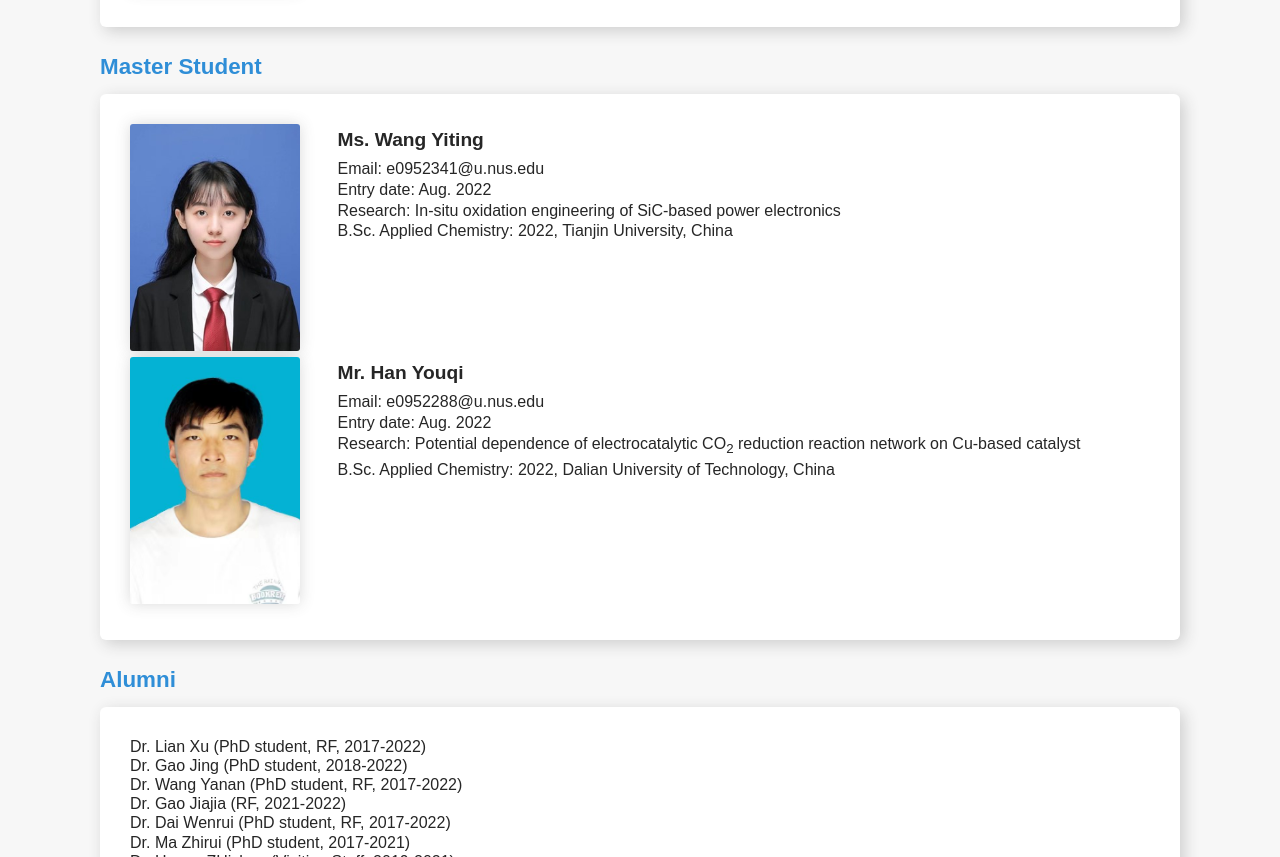
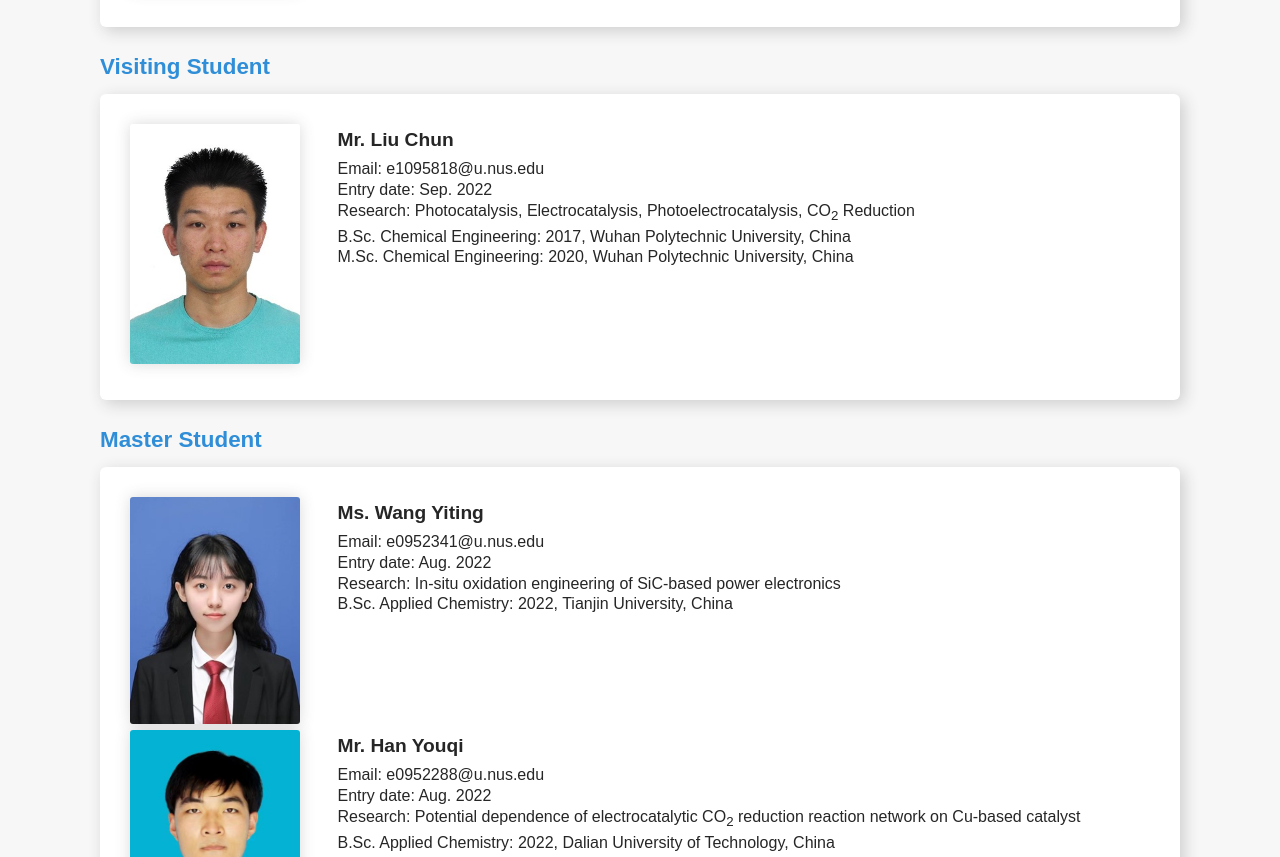
Before and after one commit to zejunsun/Conference-web, a plain HTML site: page members.html in a window 1280 px wide. Shown: the part 8772-9629 px from the top of the page. Drawn offline with Linux system fonts and the light colour scheme.

Commit message:
Welcome Mr. Liu Chun as a visiting Ph.D. student!

```diff
--- a/members.html
+++ b/members.html
@@ -627,25 +627,25 @@
 
 			</div>
 
-			<!-- <h3>Visiting Student</h3>
+			<h3>Visiting Student</h3>
 			<div class="member-sub">
 
 
 				<div class="member">
 					<div class="photo">
-						<img src="images/member/Zhao Zequan.jpg">
+						<img src="images/member/Liu Chun.jpg">
 					</div>
 					<div class="detail">
-						<p class="names">Mr. Zhao Zequan</p>
-						Email: zzq1993220@163.com<br>
-						Entry date: Aug. 2021<br>
-						Research: Zinc-based Battery for Energy Storage<br>
-						B.Eng. Material Science and Engineering: 2015, Donghua University, China<br>
-						M.Eng. Material Engineering: 2020, Central South University, China
+						<p class="names">Mr. Liu Chun</p>
+						Email: e1095818@u.nus.edu<br>
+						Entry date: Sep. 2022<br>
+						Research: Photocatalysis, Electrocatalysis, Photoelectrocatalysis, CO<sub>2</sub> Reduction<br>
+						B.Sc. Chemical Engineering: 2017, Wuhan Polytechnic University, China<br>
+						M.Sc. Chemical Engineering: 2020, Wuhan Polytechnic University, China
 					</div>
 				</div>
 
-			</div> -->
+			</div>
 
 			<h3>Master Student</h3>
 			<div class="member-sub">
```
Also changed, not shown: images/member/Liu Chun.jpg (added).
